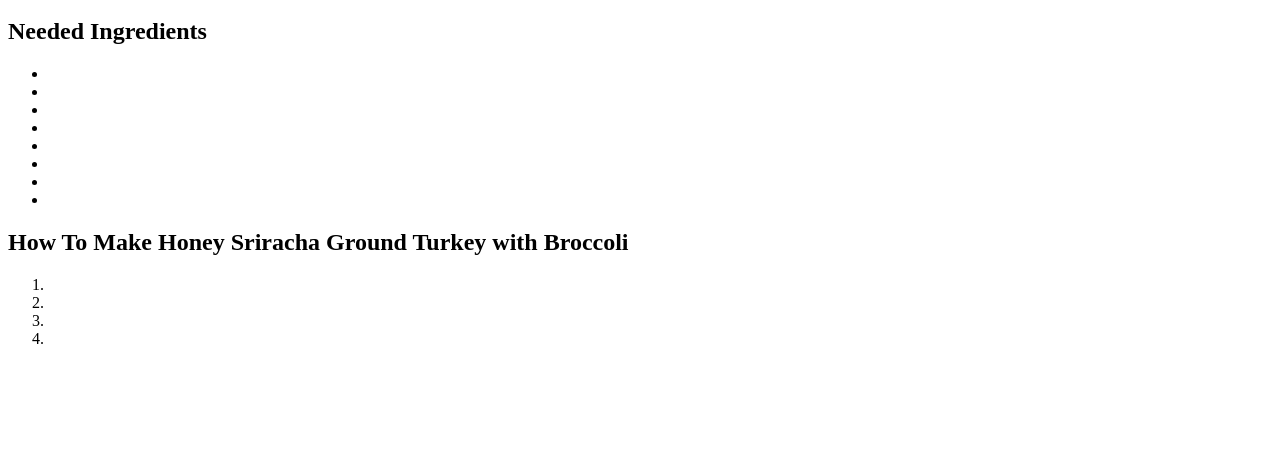
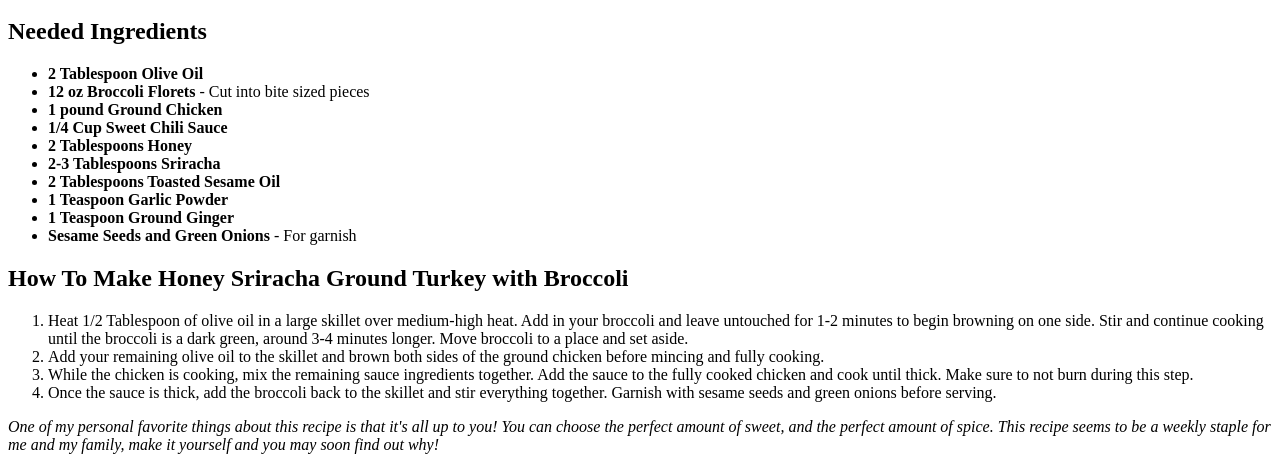
Before and after one commit to micahcarter97/odin-recipes, a plain HTML site: page recipes/honeysrirachagroundchickenbowl.html in a window 1280 px wide. Shown: the part 438-908 px from the top of the page. Before the commit the page ends 802 px from the top, so only its background shows below. Drawn offline with Linux system fonts and the light colour scheme.

Commit message:
honeysrirachagroundchickenbowl.html

```diff
--- a/recipes/honeysrirachagroundchickenbowl.html
+++ b/recipes/honeysrirachagroundchickenbowl.html
@@ -12,21 +12,24 @@
 
         <h2>Needed Ingredients</h2>
         <ul>
-            <li><b></b></li>
-            <li><b></b></li>
-            <li><b></b></li>
-            <li><b></b></li>
-            <li><b></b></li>
-            <li><b></b></li>
-            <li><b></b></li>
-            <li><b></b></li>
+            <li><b>2 Tablespoon Olive Oil</b></li>
+            <li><b>12 oz Broccoli Florets</b> - Cut into bite sized pieces</li>
+            <li><b>1 pound Ground Chicken</b></li>
+            <li><b>1/4 Cup Sweet Chili Sauce</b></li>
+            <li><b>2 Tablespoons Honey</b></li>
+            <li><b>2-3 Tablespoons Sriracha</b></li>
+            <li><b>2 Tablespoons Toasted Sesame Oil</b></li>
+            <li><b>1 Teaspoon Garlic Powder</b></li>
+            <li><b>1 Teaspoon Ground Ginger</b></li>
+            <li><b>Sesame Seeds and Green Onions</b> - For garnish</li>
         </ul>
         <h2>How To Make Honey Sriracha Ground Turkey with Broccoli</h2>
         <ol>
-            <li></li>
-            <li></li>
-            <li></li>
-            <li></li>
+            <li>Heat 1/2 Tablespoon of olive oil in a large skillet over medium-high heat. Add in your broccoli and leave untouched for 1-2 minutes to begin browning on one side. Stir and continue cooking until the broccoli is a dark green, around 3-4 minutes longer. Move broccoli to a place and set aside.</li>
+            <li>Add your remaining olive oil to the skillet and brown both sides of the ground chicken before mincing and fully cooking.</li>
+            <li>While the chicken is cooking, mix the remaining sauce ingredients together. Add the sauce to the fully cooked chicken and cook until thick. Make sure to not burn during this step.</li>
+            <li>Once the sauce is thick, add the broccoli back to the skillet and stir everything together. Garnish with sesame seeds and green onions before serving.</li>
         </ol>
+        <p><i>One of my personal favorite things about this recipe is that it's all up to you! You can choose the perfect amount of sweet, and the perfect amount of spice. This recipe seems to be a weekly staple for me and my family, make it yourself and you may soon find out why!</i></p>
     </body>
 </html>
```
